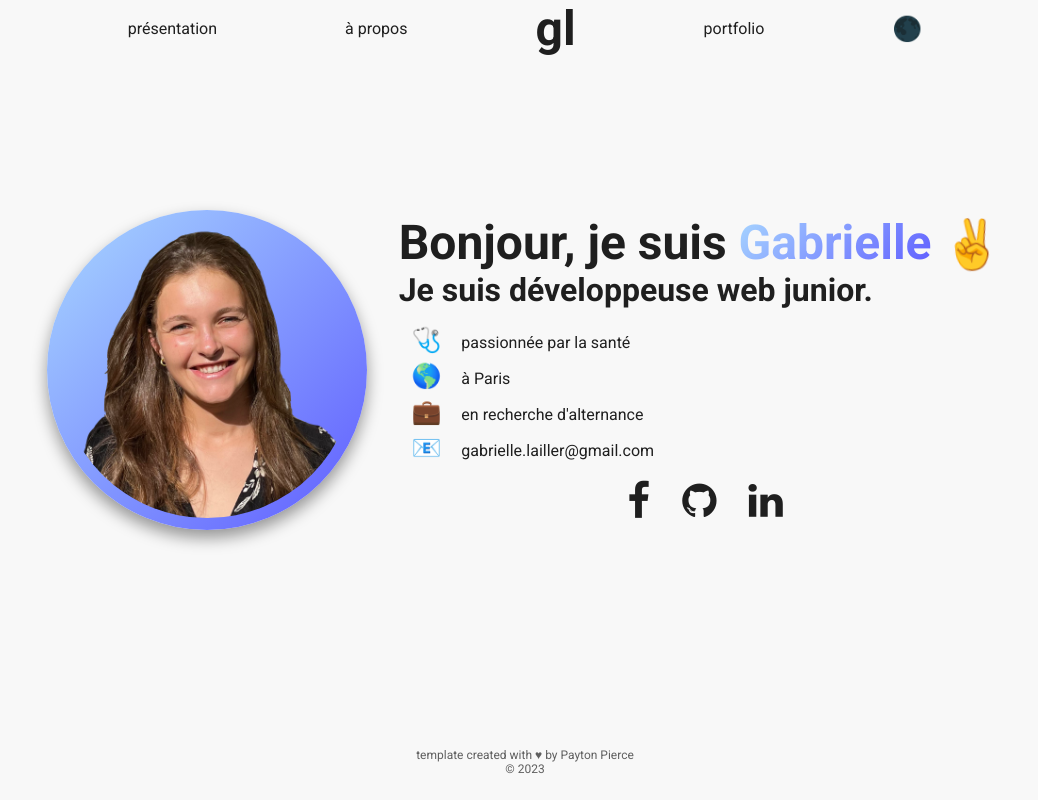
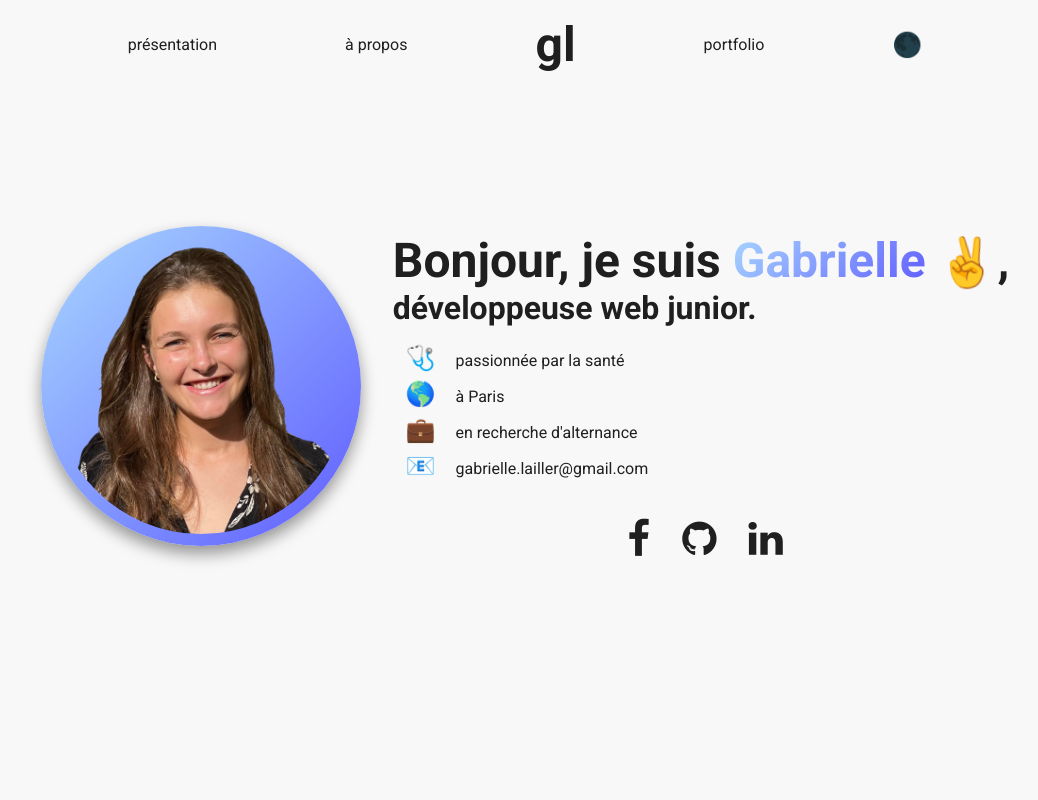
Before and after one commit to gabriellelailler/oc-projet8, a React (Create React App) app: page / in a window 1280 px wide. Shown: the whole page, without its empty margins (115-1153 px from the left). Built offline with nearby package versions, Linux system fonts and the light colour scheme; the HTML template or start-up script is replaced by a standard one.

Commit message:
modif template - footer

```diff
--- a/src/components/BaseLayout.js
+++ b/src/components/BaseLayout.js
@@ -41,13 +41,6 @@ export default function BaseLayout() {
                   <Route exact path={'/portfolio'} element={<Portfolio/>}/>
                </Routes>
             </Grid>
-            <Grid item>
-               <Box component={'footer'} display={'flex'} flexDirection={'column'} alignItems={'center'}
-                    py={'1.5rem'} sx={{opacity: 0.7}} width={'100%'}>
-                  <p>template created with &hearts; by <a href={'https://paytonpierce.dev'}>Payton Pierce</a></p>
-                  <p>&copy; 2023</p>
-               </Box>
-            </Grid>
          </Grid>
       </Box>
    )
--- a/src/components/Navbar.js
+++ b/src/components/Navbar.js
@@ -34,7 +34,7 @@ export default function Navbar({darkMode, handleClick}) {
     const [active, setActive] = useState(location.pathname === '/' ? 'home' : location.pathname.slice(1, location.pathname.length));
 
     return (
-        <Box component={'nav'} width={'100%'}>
+        <Box component={'nav'} width={'100%'} mt={{xs: '1rem', md: '1rem'}}>
             <Box component={'ul'} display={'flex'} justifyContent={'center'} alignItems={'center'}
                  gap={{xs: '2rem', md: '8rem'}}
                  textTransform={'lowercase'} fontSize={'1rem'}>
--- a/src/components/about/About.js
+++ b/src/components/about/About.js
@@ -25,11 +25,11 @@ export default function About() {
             </p>
             <p><span style={{color: info.baseColor}}>compétences/outils <span
                 className={Style.green}>(main)</span> $</span> ls</p>
-            <p style={{color: info.baseColor}}> Compétente en </p>
+            <p style={{color: info.baseColor}}> Intermédiaire en </p>
             <ul className={Style.skills}>
                 {info.skills.proficientWith.map((proficiency, index) => <li key={index}>{proficiency}</li>)}
             </ul>
-            <p style={{color: info.baseColor}}> A déjà utilisé</p>
+            <p style={{color: info.baseColor}}> Débutante en</p>
             <ul className={Style.skills}>
                 {info.skills.exposedTo.map((skill, index) => <li key={index}>{skill}</li>)}
             </ul>
--- a/src/components/home/Home.js
+++ b/src/components/home/Home.js
@@ -11,14 +11,17 @@ export default function Home() {
 
    return (
       <Box component={'main'} display={'flex'} flexDirection={{xs: 'column', md: 'row'}} alignItems={'center'}
-           justifyContent={'center'} minHeight={'calc(100vh - 175px)'}>
+           justifyContent={'center'} minHeight={'calc(100vh - 175px)'}
+           ml={{xs: '1rem', md: '1rem'}} mr={{xs: '1rem', md: '1rem'}}>
          <Box className={classNames(Style.avatar, Style.shadowed)} alt={'image of developer'} style={{background: info.gradient}} component={'img'} src={me} width={{xs: '35vh', md: '40vh'}}
               height={{xs: '35vh', md: '40vh'}}
               borderRadius={'50%'} p={'0.75rem'} mb={{xs: '1rem', sm: 0}} mr={{xs: 0, md: '2rem'}}/>
             <Box>
-         <h1>Bonjour, je suis <span style={{background: info.gradient, WebkitBackgroundClip: 'text', WebkitTextFillColor: 'transparent'}}>{info.firstName}</span><span> </span><span className={Style.hand}>✌️</span></h1>
-            <h2>Je suis {info.position}.</h2>
-            <Box component={'ul'} p={'0.8rem'}>
+               <Box mt={'1.5rem'}>
+                  <h1>Bonjour, je suis <span style={{background: info.gradient, WebkitBackgroundClip: 'text', WebkitTextFillColor: 'transparent'}}>{info.firstName}</span><span> </span><span className={Style.hand}>✌️</span><span>,</span></h1>
+               </Box>
+               <h2>{info.position}.</h2>
+               <Box component={'ul'} p={'0.8rem'} mb={'20px'}>
                   {info.miniBio.map((bio, index) => (
                      <EmojiBullet key={index} emoji={bio.emoji} text={bio.text}/>
                   ))}
```
Lines whose indentation alone changed are shown as unchanged.
